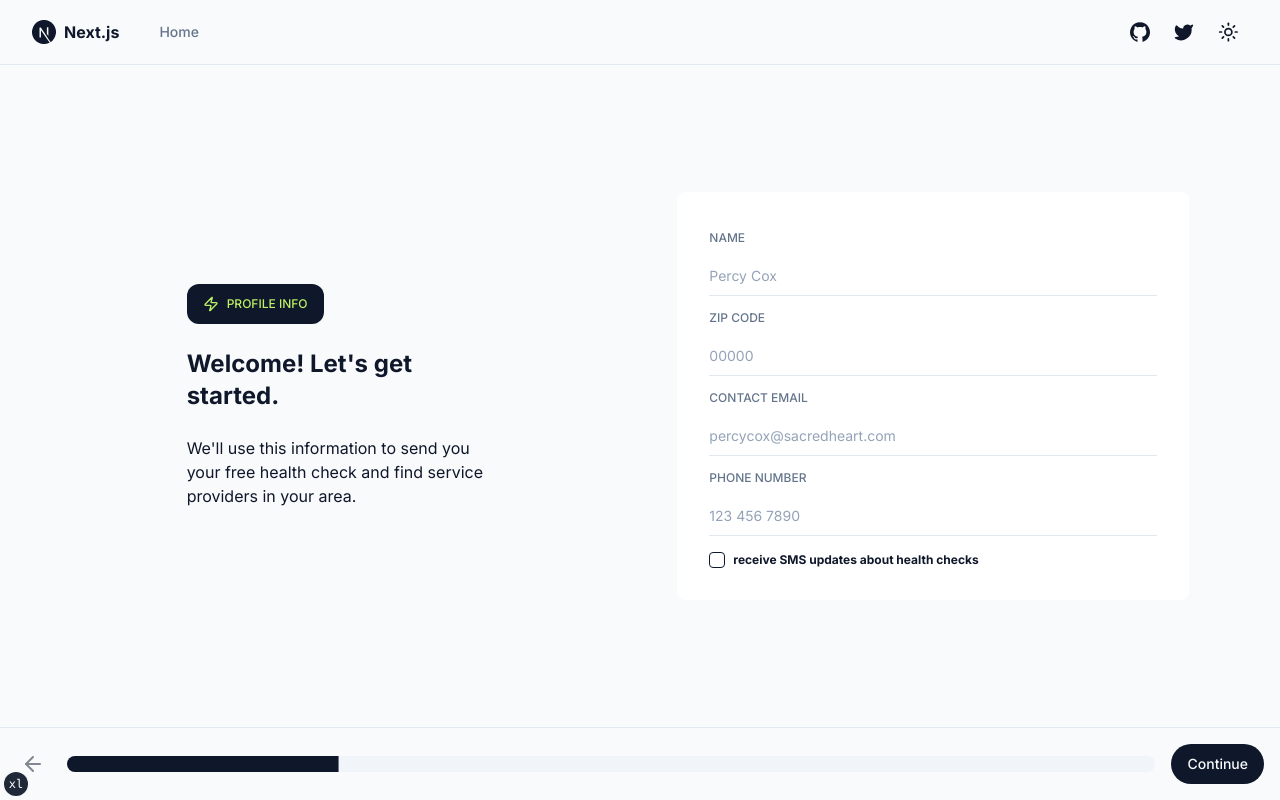
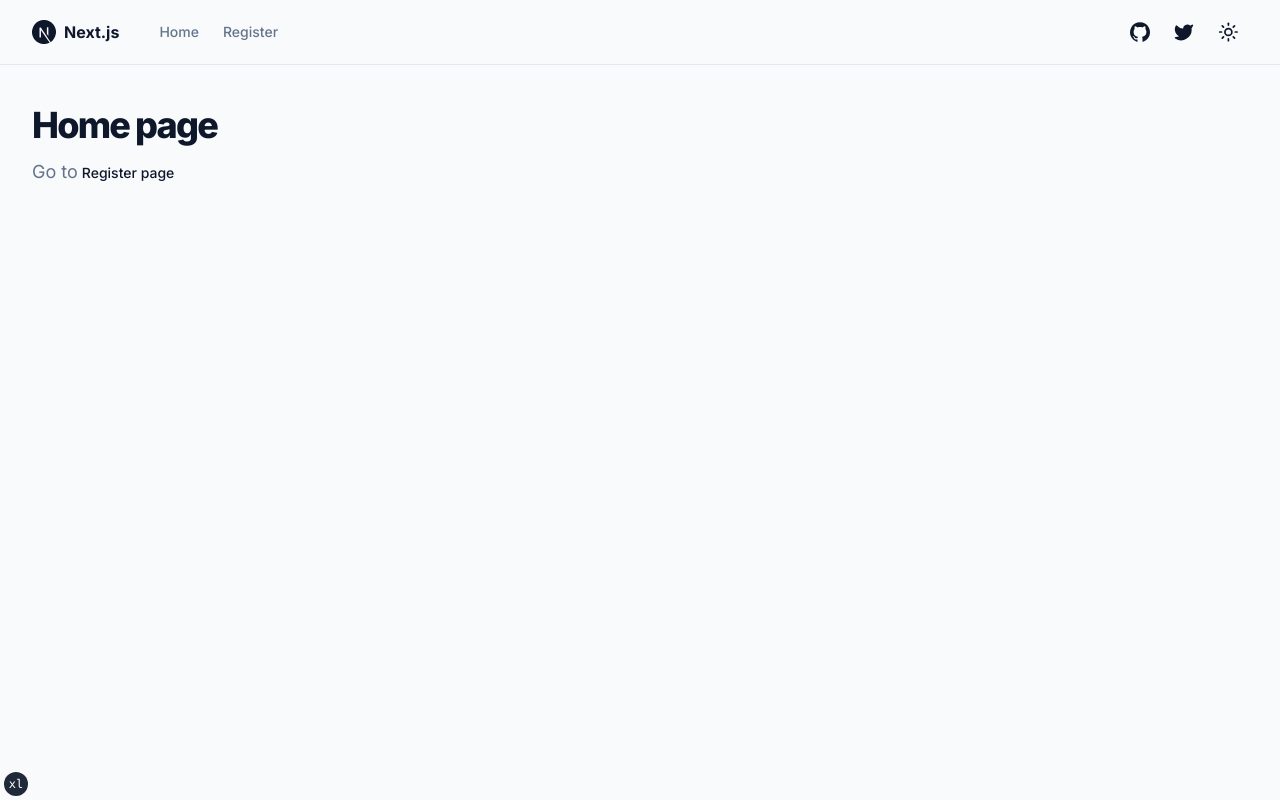
Before and after one commit to nemanjam/multistep-form, a Next.js app: page / in a window 1280 px wide. Built offline with nearby package versions, Linux system fonts and the light colour scheme.

Commit message:
reorganize layouts, change action response type

```diff
--- a/actions/register.ts
+++ b/actions/register.ts
@@ -13,24 +13,32 @@ export const userRegisterAction = async (
   const parsedData = userRegisterSchema.safeParse(objectData);
 
   let response: UserRegisterActionResponse = {
-    success: false,
+    status: 'error',
     error: 'Unknown error.',
   };
 
   if (parsedData.success) {
-    response = { success: true, data: parsedData.data };
+    response = { status: 'success', data: parsedData.data };
   }
 
   if (parsedData.error) {
     response = {
-      success: false,
+      status: 'error',
       error: zodErrorToString(parsedData.error),
     };
   }
 
-  if (response.success)
-    console.log('userRegisterAction success, response:', response);
-  else console.error('userRegisterAction error, response:', response);
+  switch (response.status) {
+    case 'success':
+      console.log('userRegisterAction success, response:', response);
+      break;
+    case 'error':
+      console.error('userRegisterAction error, response:', response);
+      break;
+    default:
+      console.log('userRegisterAction initial, response:', response);
+      break;
+  }
 
   await wait(SERVER_ACTION_DELAY);
 
--- a/app/layout.tsx
+++ b/app/layout.tsx
@@ -47,8 +47,7 @@ export default function RootLayout({ children }: RootLayoutProps) {
         >
           <ThemeProvider attribute="class" defaultTheme="system" enableSystem>
             <div className="relative flex min-h-screen flex-col">
-              <SiteHeader />
-              <div className="flex-1 flex flex-col">{children}</div>
+              {children}
             </div>
             <TailwindIndicator />
           </ThemeProvider>
--- a/app/page.tsx
+++ b/app/page.tsx
@@ -1,5 +1,29 @@
-import RegistrationFlow from '@/components/registration-form/registration-flow';
+import Link from 'next/link';
+
+import { Button } from '@/components/ui/button';
+import { SiteHeader } from '@/components/site-header';
 
 export default function IndexPage() {
-  return <RegistrationFlow />;
+  return (
+    <>
+      <SiteHeader />
+      <div className="flex-1 flex flex-col">
+        <section className="container grid items-center gap-6 pb-8 pt-6 md:py-10">
+          <div className="flex max-w-[980px] flex-col items-start gap-2">
+            <h1 className="text-3xl font-extrabold leading-tight tracking-tighter md:text-4xl">
+              Home page
+            </h1>
+            <p className="max-w-[700px] text-lg text-muted-foreground">
+              Go to
+              <Link href="/register">
+                <Button variant="link" className="px-1">
+                  Register page
+                </Button>
+              </Link>
+            </p>
+          </div>
+        </section>
+      </div>
+    </>
+  );
 }
--- /dev/null
+++ b/app/register/layout.tsx
@@ -0,0 +1,9 @@
+interface RegistrationLayoutProps {
+  children: React.ReactNode;
+}
+
+export default function RegistrationLayout({
+  children,
+}: RegistrationLayoutProps) {
+  return <div className="flex-1 flex flex-col">{children}</div>;
+}
--- /dev/null
+++ b/app/register/page.tsx
@@ -0,0 +1,5 @@
+import RegistrationFlow from '@/components/registration-form/registration-flow';
+
+export default function RegistrationPage() {
+  return <RegistrationFlow />;
+}
--- a/components/registration-form/registration-flow.tsx
+++ b/components/registration-form/registration-flow.tsx
@@ -30,7 +30,7 @@ const defaultValues: UserRegisterSchemaValues = {
 };
 
 const initialUserRegisterActionResponse: UserRegisterActionResponse = {
-  success: true,
+  status: 'initial',
   data: undefined,
 };
 
@@ -53,8 +53,13 @@ const RegistrationFlow: FC = () => {
   const { toast } = useToast();
 
   useEffect(() => {
+    if (!['success', 'error'].includes(userRegisterActionResponse.status))
+      return;
+
     toast({
-      ...(!userRegisterActionResponse.success && { variant: 'destructive' }),
+      ...(userRegisterActionResponse.status === 'error' && {
+        variant: 'destructive',
+      }),
       duration: TOAST_DURATION,
       title: 'Received new userRegisterActionResponse',
       description: (
@@ -62,12 +67,10 @@ const RegistrationFlow: FC = () => {
       ),
     });
 
-    if (userRegisterActionResponse.success) {
-      wait(TOAST_DURATION).then(() => {
-        setCurrentStep(0);
-        wait(FORM_RESET_DELAY).then(() => form.reset());
-      });
-    }
+    wait(TOAST_DURATION).then(() => {
+      setCurrentStep(0);
+      wait(FORM_RESET_DELAY).then(() => form.reset());
+    });
   }, [toast, userRegisterActionResponse, form]);
 
   const onSubmit = (data: UserRegisterSchemaValues) => {
--- a/config/site.ts
+++ b/config/site.ts
@@ -9,6 +9,10 @@ export const siteConfig = {
       title: 'Home',
       href: '/',
     },
+    {
+      title: 'Register',
+      href: '/register',
+    },
   ],
   links: {
     twitter: 'https://twitter.com/shadcn',
--- a/types/registration.ts
+++ b/types/registration.ts
@@ -6,8 +6,10 @@ export type UserRegisterSchemaValues = z.output<typeof userRegisterSchema>;
 
 export type UserRegisterSchemaKeys = keyof UserRegisterSchemaValues;
 
+export type Status = 'success' | 'error' | 'initial';
+
 export interface UserRegisterActionResponse {
-  success: boolean;
+  status: Status;
   data?: UserRegisterSchemaValues;
   error?: string;
 }
```
